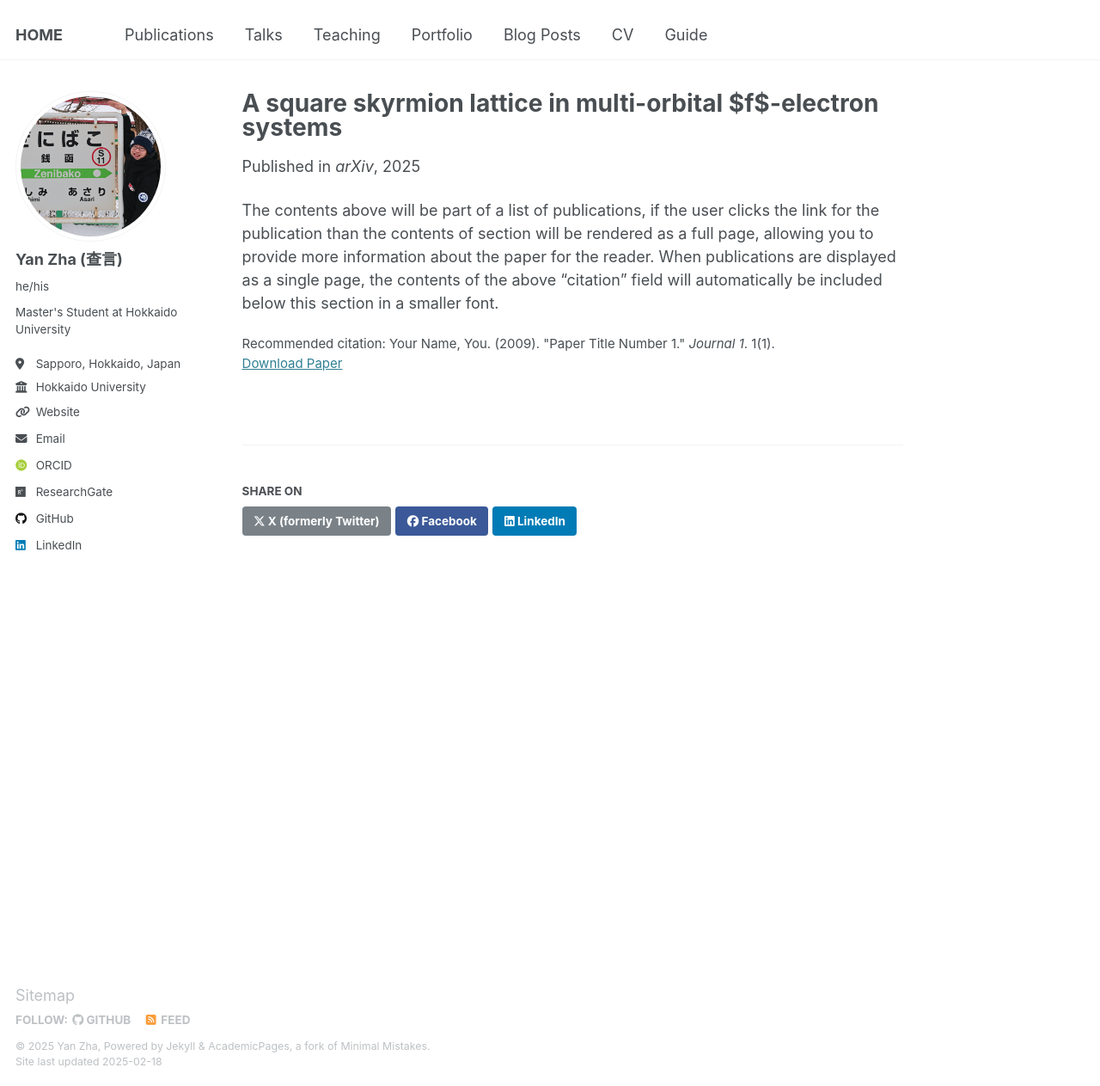
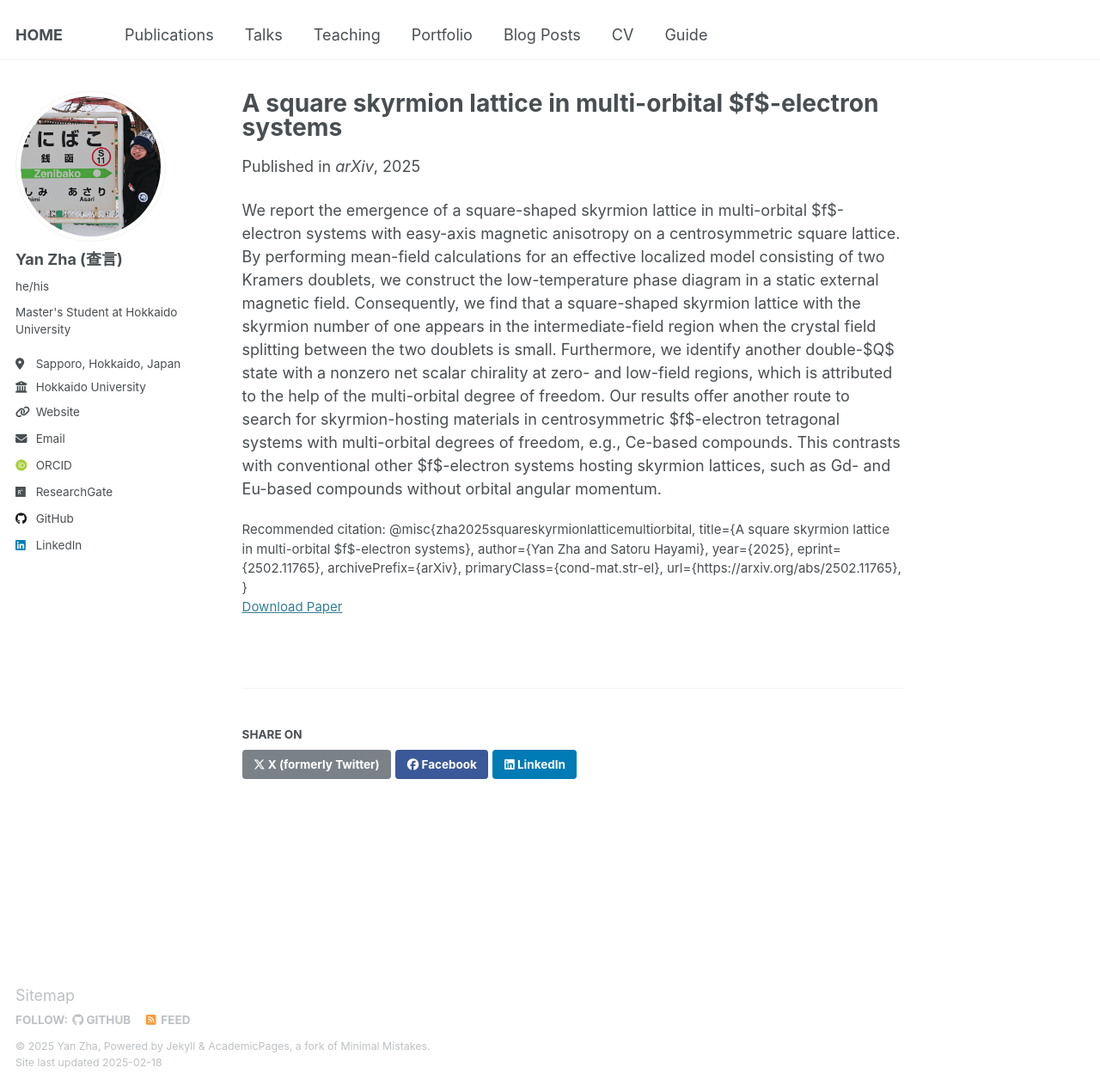
Before and after one commit to yzhacn/yzhacn.github.io, a Jekyll site: the page built from _publications/2025-02-18-paper-title-number-1.md, in a window 1280 px wide and 1263 px high. Shown: the whole window at 86% size. Built offline with Jekyll 4.4.1, drawn with Linux system fonts in a browser that asks for light colours; some web fonts are replaced.

Commit message:
Update 2025-02-18-paper-title-number-1.md

```diff
--- a/_publications/2025-02-18-paper-title-number-1.md
+++ b/_publications/2025-02-18-paper-title-number-1.md
@@ -6,9 +6,30 @@ permalink: /publication/2025-02-18-paper-title-number-1
 excerpt: 'This paper is about the number 1. The number 2 is left for future work.'
 date: 2025-02-17
 venue: 'arXiv'
-# slidesurl: 'http://academicpages.github.io/files/slides1.pdf'
 paperurl: 'https://arxiv.org/pdf/2502.11765'
-citation: 'Your Name, You. (2009). &quot;Paper Title Number 1.&quot; <i>Journal 1</i>. 1(1).'
+citation: '@misc{zha2025squareskyrmionlatticemultiorbital,
+      title={A square skyrmion lattice in multi-orbital $f$-electron systems},
+      author={Yan Zha and Satoru Hayami},
+      year={2025},
+      eprint={2502.11765},
+      archivePrefix={arXiv},
+      primaryClass={cond-mat.str-el},
+      url={https://arxiv.org/abs/2502.11765},
+}'
 ---
 
-The contents above will be part of a list of publications, if the user clicks the link for the publication than the contents of section will be rendered as a full page, allowing you to provide more information about the paper for the reader. When publications are displayed as a single page, the contents of the above "citation" field will automatically be included below this section in a smaller font.
+We report the emergence of a square-shaped skyrmion lattice in multi-orbital
+$f$-electron systems with easy-axis magnetic anisotropy on a centrosymmetric
+square lattice. By performing mean-field calculations for an effective
+localized model consisting of two Kramers doublets, we construct the
+low-temperature phase diagram in a static external magnetic field.
+Consequently, we find that a square-shaped skyrmion lattice with the skyrmion
+number of one appears in the intermediate-field region when the crystal field
+splitting between the two doublets is small. Furthermore, we identify another
+double-$Q$ state with a nonzero net scalar chirality at zero- and low-field
+regions, which is attributed to the help of the multi-orbital degree of
+freedom. Our results offer another route to search for skyrmion-hosting
+materials in centrosymmetric $f$-electron tetragonal systems with multi-orbital
+degrees of freedom, e.g., Ce-based compounds. This contrasts with conventional
+other $f$-electron systems hosting skyrmion lattices, such as Gd- and Eu-based
+compounds without orbital angular momentum.
```
